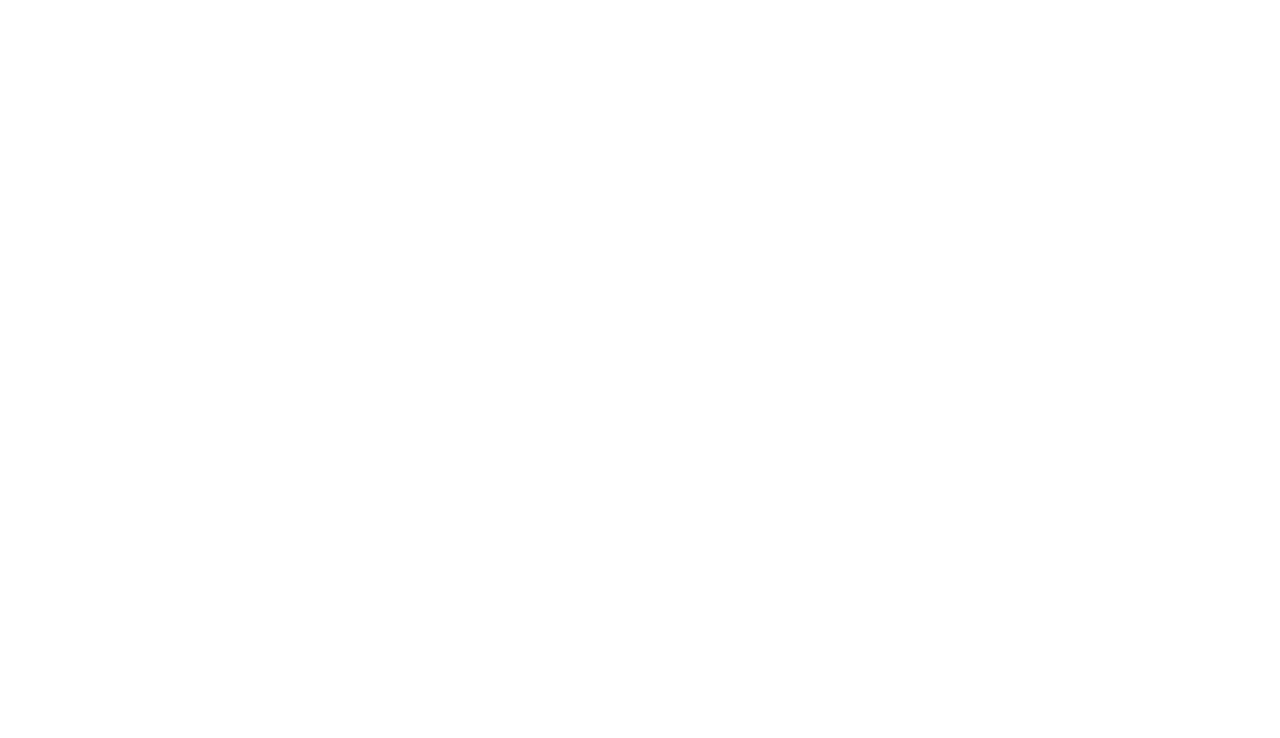
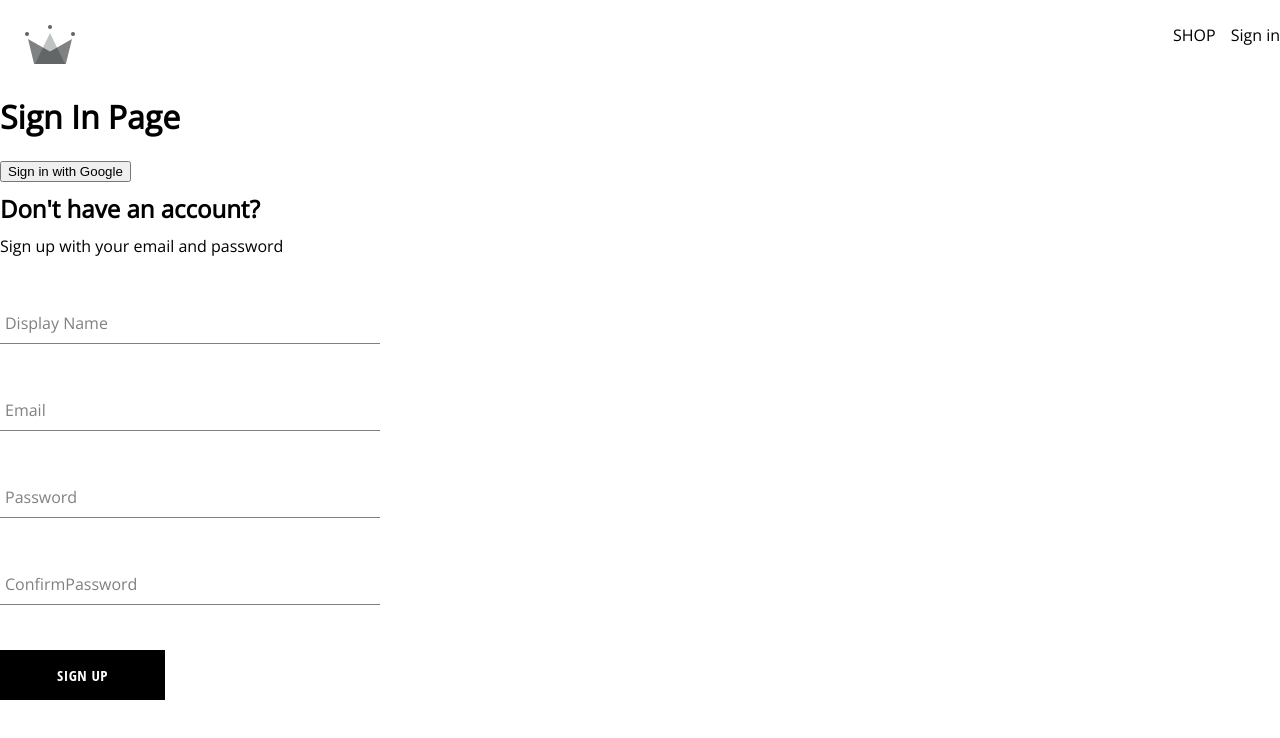
Before and after one commit to codepantha/dev-camisa, a React (Create React App) app: page /auth in a window 1280 px wide. Before the commit this address had no page. Shown: the top 738 px of the page. Built offline with nearby package versions, Linux system fonts and the light colour scheme.

Commit message:
rename SignIn page to Authentication

```diff
--- a/src/App.js
+++ b/src/App.js
@@ -1,7 +1,7 @@
 import { Routes, Route } from 'react-router-dom';
 import Home from './routes/Home/Home';
 import Navigation from './routes/Navigation/Navigation';
-import SignIn from './routes/SignIn/SignIn';
+import Authentication from './routes/Authentication/Authentication';
 
 const Shop = () => (
   <h1>Hi, I&apos;m the Shop page</h1>
@@ -12,7 +12,7 @@ const App = () => (
     <Route path="/" element={<Navigation />}>
       <Route index element={<Home />} />
       <Route path="shop" element={<Shop />} />
-      <Route path="sign-in" element={<SignIn />} />
+      <Route path="auth" element={<Authentication />} />
     </Route>
   </Routes>
 );
--- a/src/routes/SignIn/SignIn.js
+++ b/src/routes/Authentication/Authentication.js
@@ -6,7 +6,7 @@ import {
 } from '../../utils/firebase/firebase.utils';
 /* eslint-disable no-unused-vars */
 
-const SignIn = () => {
+const Authentication = () => {
   const logGoogleUser = async () => {
     const { user } = await signInWithGooglePopup();
     const userDocRef = createUserDocumentFromAuth(user);
@@ -23,4 +23,4 @@ const SignIn = () => {
   );
 };
 
-export default SignIn;
+export default Authentication;
--- a/src/routes/Navigation/Navigation.js
+++ b/src/routes/Navigation/Navigation.js
@@ -12,7 +12,7 @@ const Navigation = () => (
         <Link to="/shop" className="nav-link">
           SHOP
         </Link>
-        <Link to="/sign-in">
+        <Link to="/auth">
           Sign in
         </Link>
       </div>
```
